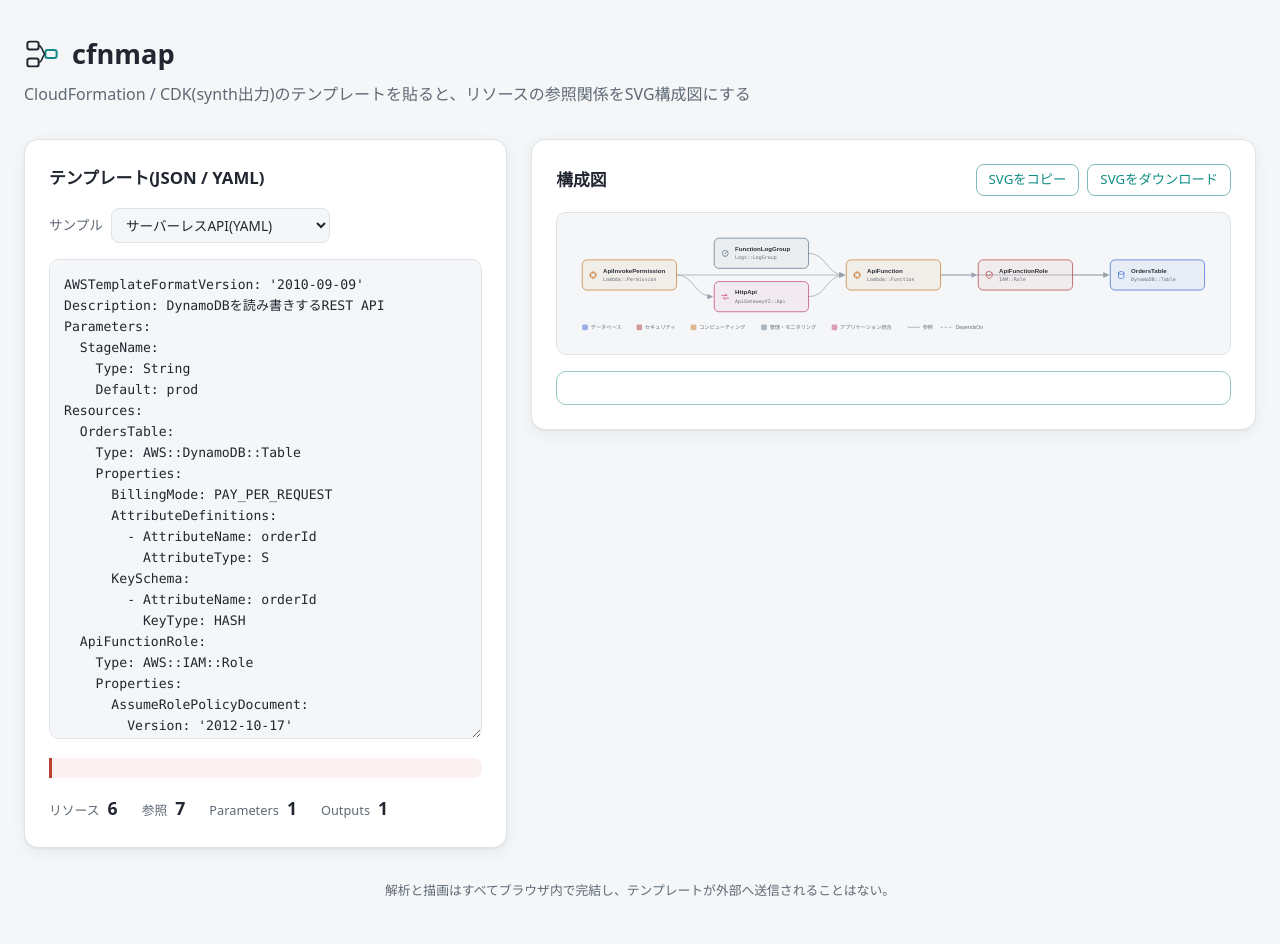
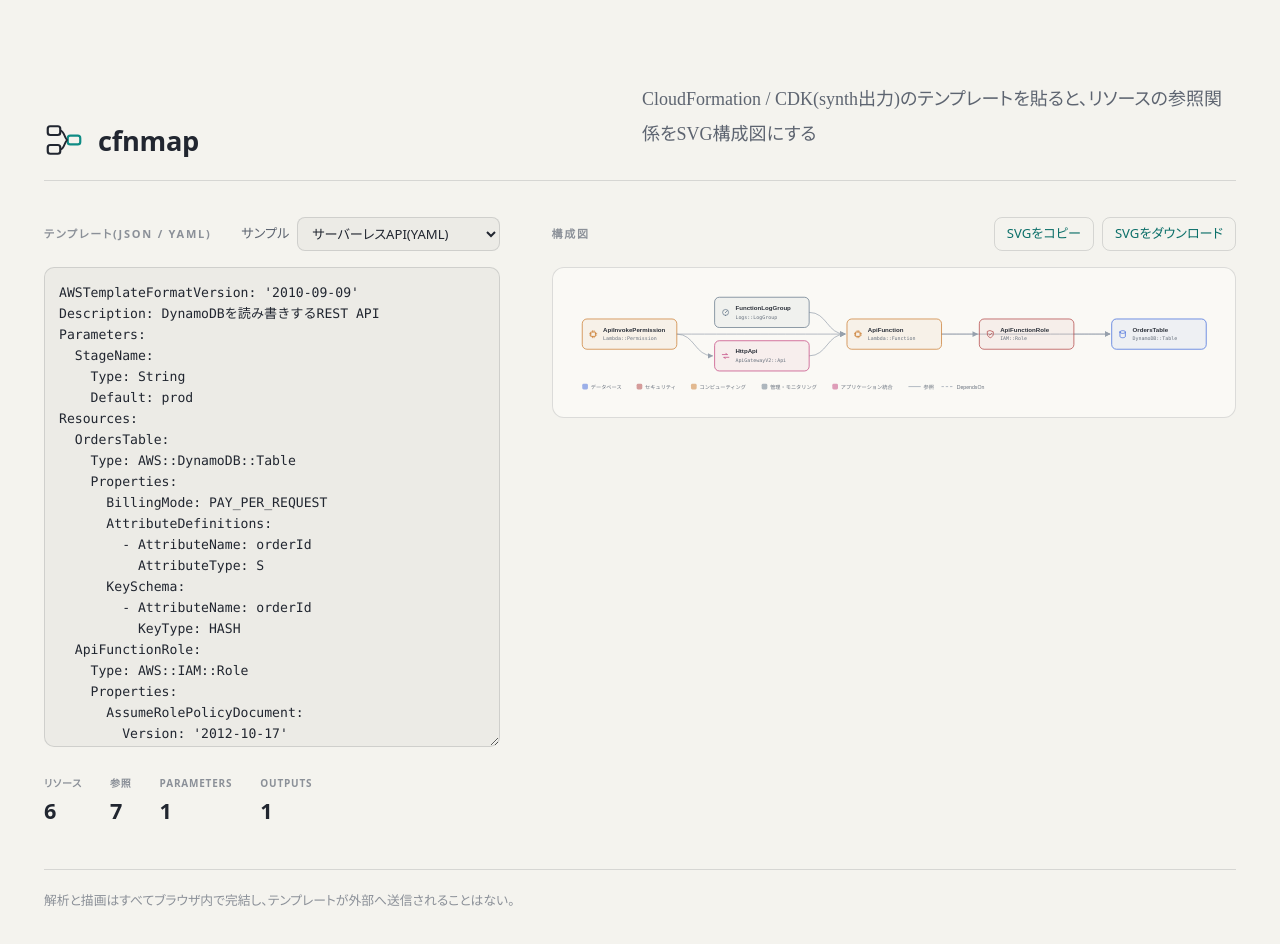
Before and after one commit to miruky/cfnmap, a website built with Vite: page index.html in a window 1280 px wide. Built offline with nearby package versions, Linux system fonts and the light colour scheme.

Commit message:
カードと影を排し罫線・余白基調のライト/ダーク刷新

```diff
--- a/src/style.css
+++ b/src/style.css
@@ -1,28 +1,54 @@
 :root {
-  color-scheme: light dark;
-  --bg: #f4f6f7;
-  --surface: #ffffff;
+  --sans: 'Hiragino Sans', 'Noto Sans JP', system-ui, -apple-system, sans-serif;
+  --serif: 'Hiragino Mincho ProN', 'Yu Mincho', 'Noto Serif JP', serif;
+  --mono: ui-monospace, 'SF Mono', SFMono-Regular, Menlo, Consolas, monospace;
+
+  --bg: #f4f3ee;
+  --surface: #faf9f5;
+  --field: rgba(33, 38, 48, 0.035);
   --text: #212630;
-  --muted: #5f6975;
-  --border: #dde3e8;
+  --muted: #5d6470;
+  --faint: #8b9098;
+  --border: rgba(33, 38, 48, 0.14);
+  --border-soft: rgba(33, 38, 48, 0.07);
   --accent: #0e8c85;
-  --warn: #9a7b1e;
+  --accent-ink: #0b6f69;
+  --warn: #8a6a1e;
   --error: #bf4030;
-  --shadow: 0 1px 2px rgba(18, 26, 30, 0.05), 0 4px 16px rgba(18, 26, 30, 0.06);
-  --mono: ui-monospace, 'SF Mono', SFMono-Regular, Menlo, Consolas, monospace;
+  --on-accent: #f4fbfa;
+}
+
+[data-theme='dark'] {
+  --bg: #131619;
+  --surface: #1b1f24;
+  --field: rgba(255, 255, 255, 0.04);
+  --text: #e5e9ed;
+  --muted: #97a1ac;
+  --faint: #6c7480;
+  --border: rgba(229, 233, 237, 0.13);
+  --border-soft: rgba(229, 233, 237, 0.06);
+  --accent: #4cc4bb;
+  --accent-ink: #62d3ca;
+  --warn: #d6b25e;
+  --error: #e57a67;
+  --on-accent: #0c1413;
 }
 
 @media (prefers-color-scheme: dark) {
-  :root {
+  :root:not([data-theme]) {
     --bg: #131619;
     --surface: #1b1f24;
+    --field: rgba(255, 255, 255, 0.04);
     --text: #e5e9ed;
     --muted: #97a1ac;
-    --border: #2b323a;
+    --faint: #6c7480;
+    --border: rgba(229, 233, 237, 0.13);
+    --border-soft: rgba(229, 233, 237, 0.06);
     --accent: #4cc4bb;
+    --accent-ink: #62d3ca;
     --warn: #d6b25e;
     --error: #e57a67;
-    --shadow: none;
+    --on-accent: #0c1413;
   }
 }
 
@@ -32,12 +58,18 @@
   box-sizing: border-box;
 }
 
+[hidden] {
+  display: none !important;
+}
+
 body {
-  font-family: 'Hiragino Sans', 'Noto Sans JP', system-ui, sans-serif;
+  font-family: var(--sans);
   background: var(--bg);
   color: var(--text);
   line-height: 1.65;
-  padding: 32px 24px 48px;
+  font-feature-settings: 'palt' 1;
+  -webkit-font-smoothing: antialiased;
+  padding: clamp(28px, 5vw, 56px) clamp(18px, 5vw, 44px) 64px;
 }
 
 #app {
@@ -45,64 +77,126 @@
   margin: 0 auto;
 }
 
+::selection {
+  background: color-mix(in srgb, var(--accent) 22%, transparent);
+}
+
 code {
   font-family: var(--mono);
   font-size: 0.86em;
-  background: color-mix(in srgb, var(--border) 45%, transparent);
+  background: color-mix(in srgb, var(--border) 40%, transparent);
   border-radius: 4px;
   padding: 1px 5px;
   word-break: break-all;
 }
 
+/* masthead */
 .site-header {
-  margin-bottom: 32px;
+  display: flex;
+  align-items: flex-end;
+  justify-content: space-between;
+  gap: 20px;
+  padding-bottom: 20px;
+  border-bottom: 1px solid var(--border);
 }
 
 .brand {
   display: flex;
   align-items: center;
-  gap: 12px;
+  gap: 14px;
 }
 
 .brand-mark {
-  width: 36px;
-  height: 36px;
+  width: 40px;
+  height: 40px;
   color: var(--text);
+}
+
+.brand-text {
+  display: flex;
+  flex-direction: column;
+  gap: 4px;
+}
+
+.kicker {
+  font-size: 10.5px;
+  letter-spacing: 0.26em;
+  text-transform: uppercase;
+  color: var(--faint);
+  font-weight: 600;
 }
 
 .brand-name {
   font-size: 1.7rem;
   font-weight: 700;
+  letter-spacing: -0.01em;
+  line-height: 1;
+}
+
+.theme-toggle {
+  display: inline-flex;
+  align-items: center;
+  gap: 8px;
+  background: none;
+  border: 1px solid var(--border);
+  border-radius: 999px;
+  color: var(--muted);
+  padding: 7px 14px 7px 11px;
+  font: inherit;
+  font-size: 12.5px;
+  cursor: pointer;
+  transition:
+    color 0.2s ease,
+    border-color 0.2s ease;
+}
+
+.theme-toggle:hover {
+  color: var(--text);
+}
+
+.theme-toggle-icon {
+  display: inline-flex;
+  width: 18px;
+  height: 18px;
+}
+
+.theme-toggle-icon svg {
+  width: 100%;
+  height: 100%;
 }
 
 .tagline {
+  font-family: var(--serif);
+  font-size: clamp(15px, 2vw, 18px);
+  line-height: 1.95;
   color: var(--muted);
-  margin-top: 4px;
+  max-width: 66ch;
+  margin: 26px 0 8px;
+  text-wrap: pretty;
 }
 
+/* layout */
 main {
   display: grid;
   grid-template-columns: minmax(0, 2fr) minmax(0, 3fr);
-  gap: 24px;
+  gap: clamp(28px, 4vw, 52px);
   align-items: start;
+  margin-top: 36px;
 }
 
 @media (max-width: 1000px) {
   main {
     grid-template-columns: minmax(0, 1fr);
+    gap: 36px;
   }
 }
 
-.pane {
-  background: var(--surface);
-  border: 1px solid var(--border);
-  border-radius: 14px;
-  padding: 24px;
-  box-shadow: var(--shadow);
-}
-
 .pane h2 {
-  font-size: 1.05rem;
+  font-size: 11px;
+  letter-spacing: 0.16em;
+  text-transform: uppercase;
+  color: var(--faint);
+  font-weight: 600;
 }
 
 .pane-head {
@@ -115,7 +209,7 @@
 }
 
 .preset-label {
-  font-size: 0.85rem;
+  font-size: 0.82rem;
   color: var(--muted);
   display: inline-flex;
   align-items: center;
@@ -125,10 +219,13 @@
 select {
   font: inherit;
   color: var(--text);
-  background: var(--bg);
+  background: var(--field);
   border: 1px solid var(--border);
   border-radius: 8px;
   padding: 6px 10px;
+  transition:
+    border-color 0.16s ease,
+    box-shadow 0.16s ease;
 }
 
 textarea {
@@ -140,10 +237,20 @@
   line-height: 1.6;
   tab-size: 2;
   color: var(--text);
-  background: var(--bg);
+  background: var(--field);
   border: 1px solid var(--border);
   border-radius: 10px;
   padding: 14px;
+  transition:
+    border-color 0.16s ease,
+    box-shadow 0.16s ease;
+}
+
+textarea:focus,
+select:focus {
+  outline: none;
+  border-color: var(--accent);
+  box-shadow: 0 0 0 3px color-mix(in srgb, var(--accent) 18%, transparent);
 }
 
 textarea:focus-visible,
@@ -151,14 +258,14 @@
 button:focus-visible,
 .node:focus-visible {
   outline: 2px solid var(--accent);
-  outline-offset: 1px;
+  outline-offset: 2px;
 }
 
 .errors {
   list-style: none;
   margin-top: 12px;
   border-left: 3px solid var(--error);
-  background: color-mix(in srgb, var(--error) 7%, var(--surface));
+  background: color-mix(in srgb, var(--error) 7%, transparent);
   border-radius: 0 8px 8px 0;
   padding: 10px 14px;
   font-size: 0.86rem;
@@ -170,57 +277,66 @@
 
 .stats {
   display: flex;
-  gap: 24px;
-  margin-top: 16px;
+  gap: 28px;
+  margin-top: 20px;
   flex-wrap: wrap;
 }
 
 .stats div {
   display: flex;
-  align-items: baseline;
-  gap: 8px;
+  flex-direction: column;
+  gap: 2px;
 }
 
 .stats dt {
-  font-size: 0.8rem;
-  color: var(--muted);
+  font-size: 10px;
+  letter-spacing: 0.08em;
+  text-transform: uppercase;
+  color: var(--faint);
+  font-weight: 600;
 }
 
 .stats dd {
-  font-size: 1.1rem;
+  font-size: 1.35rem;
   font-weight: 700;
   font-variant-numeric: tabular-nums;
+  letter-spacing: -0.01em;
 }
 
 .toolbar {
   display: flex;
   gap: 8px;
+  flex-wrap: wrap;
 }
 
 .ghost {
   font: inherit;
-  font-size: 0.83rem;
-  color: var(--accent);
+  font-size: 0.82rem;
+  color: var(--accent-ink);
   background: none;
-  border: 1px solid color-mix(in srgb, var(--accent) 45%, var(--border));
+  border: 1px solid var(--border);
   border-radius: 8px;
-  padding: 4px 12px;
+  padding: 5px 12px;
   cursor: pointer;
   transition:
-    background-color 0.15s ease,
-    border-color 0.15s ease;
+    border-color 0.16s ease,
+    color 0.16s ease;
 }
 
 .ghost:hover {
-  background: color-mix(in srgb, var(--accent) 10%, transparent);
   border-color: var(--accent);
+}
+
+.ghost.is-done {
+  color: var(--accent);
+  border-color: color-mix(in srgb, var(--accent) 45%, var(--border));
 }
 
 .warn {
   font-size: 0.84rem;
   color: var(--warn);
   border-left: 3px solid var(--warn);
-  background: color-mix(in srgb, var(--warn) 8%, var(--surface));
+  background: color-mix(in srgb, var(--warn) 8%, transparent);
   border-radius: 0 8px 8px 0;
   padding: 8px 14px;
   margin-bottom: 12px;
@@ -229,9 +345,9 @@
 .diagram {
   overflow: auto;
   border: 1px solid var(--border);
-  border-radius: 10px;
-  padding: 12px;
-  background: var(--bg);
+  border-radius: 12px;
+  padding: 16px;
+  background: var(--surface);
 }
 
 .diagram svg {
@@ -239,23 +355,27 @@
   min-width: 560px;
   width: 100%;
   height: auto;
-  animation: rise 0.3s ease both;
+  animation: rise 0.4s cubic-bezier(0.2, 0.7, 0.2, 1) both;
+}
+
+.node {
+  cursor: pointer;
 }
 
 .placeholder {
   color: var(--muted);
-  padding: 24px;
+  padding: 28px 8px;
 }
 
 .details {
   margin-top: 16px;
   border: 1px solid color-mix(in srgb, var(--accent) 35%, var(--border));
-  border-radius: 10px;
+  border-radius: 12px;
   padding: 16px 20px;
   font-size: 0.88rem;
   display: grid;
   gap: 6px;
-  animation: rise 0.25s ease both;
+  animation: rise 0.3s cubic-bezier(0.2, 0.7, 0.2, 1) both;
 }
 
 .details-head {
@@ -306,7 +426,7 @@
 
 .details summary {
   cursor: pointer;
-  color: var(--accent);
+  color: var(--accent-ink);
   font-size: 0.84rem;
 }
 
@@ -315,7 +435,7 @@
   font-family: var(--mono);
   font-size: 0.78rem;
   line-height: 1.55;
-  background: var(--bg);
+  background: var(--field);
   border: 1px solid var(--border);
   border-radius: 8px;
   padding: 12px;
@@ -324,16 +444,17 @@
 }
 
 .site-footer {
-  margin-top: 32px;
+  margin-top: 40px;
+  padding-top: 20px;
+  border-top: 1px solid var(--border);
   font-size: 0.8rem;
-  color: var(--muted);
-  text-align: center;
+  color: var(--faint);
 }
 
 @keyframes rise {
   from {
     opacity: 0;
-    transform: translateY(8px);
+    transform: translateY(10px);
   }
   to {
     opacity: 1;
@@ -346,6 +467,6 @@
   *::before,
   *::after {
     animation: none !important;
-    transition: none !important;
+    transition-duration: 0.001ms !important;
   }
 }
```
